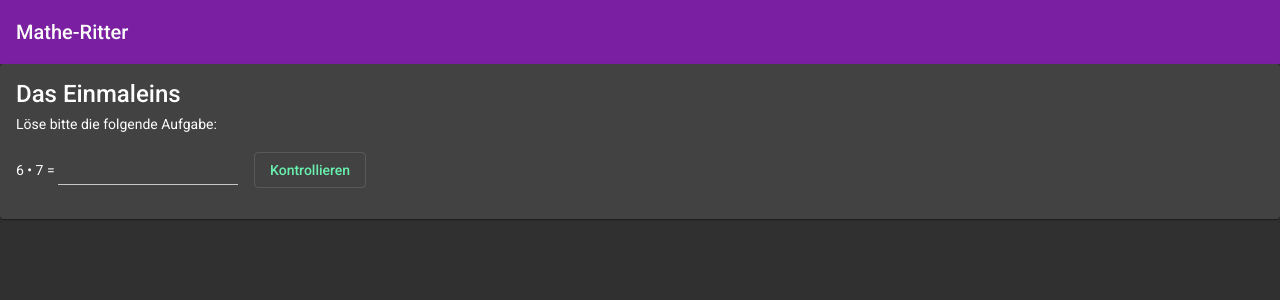
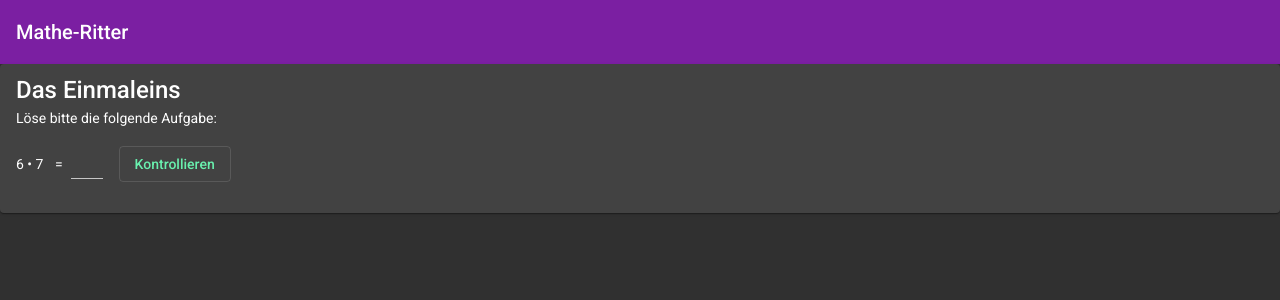
Before and after one commit to thkwalter/mathe-ritter, an Angular app: page / in a window 1280 px wide. Shown: the top 300 px of the page. Built offline with nearby package versions, Linux system fonts and the light colour scheme.

Commit message:
Stepper ausgeblendet
https://github.com/thkwalter/mathe-ritter/projects/1#card-16700465

```diff
--- a/src/app/einmaleins/einmaleins.component.html
+++ b/src/app/einmaleins/einmaleins.component.html
@@ -7,10 +7,10 @@
       </p>
 
       <p>
-         {{faktor1}} &bull; {{faktor2}} =
-         <mat-form-field>
+         {{faktor1}} &bull; {{faktor2}} <span class="gleichheitszeichen">=</span>
+         <mat-form-field class="eingabefeld">
             <input matInput type="number" [(ngModel)]="eingegebenesErgebnis" placeholder=""
-               (keyup.enter)="kontrollieren()">
+               (keyup.enter)="kontrollieren()" min="0" max="100">
          </mat-form-field>
 
          <button mat-stroked-button class="abstand-links" color="accent"
--- a/src/app/einmaleins/einmaleins.component.scss
+++ b/src/app/einmaleins/einmaleins.component.scss
@@ -1,4 +1,22 @@
+.gleichheitszeichen
+{
+   margin-left: 8px;
+   margin-right: 8px;
+}
+
+.eingabefeld
+{
+   width: 32px;
+}
+
 .abstand-links
 {
    margin-left: 16px;
 }
+
+input[type=number]::-webkit-inner-spin-button,
+input[type=number]::-webkit-outer-spin-button
+{
+   -webkit-appearance: none;
+   margin: 0;
+}
--- a/src/index.html
+++ b/src/index.html
@@ -10,7 +10,7 @@
   <link href="https://fonts.googleapis.com/css?family=Roboto:300,400,500" rel="stylesheet">
   <link href="https://fonts.googleapis.com/icon?family=Material+Icons" rel="stylesheet">
 </head>
-<body class="mat-app-background">
+<body class="mat-app-background mat-typography">
   <app-root></app-root>
 </body>
 </html>
```
